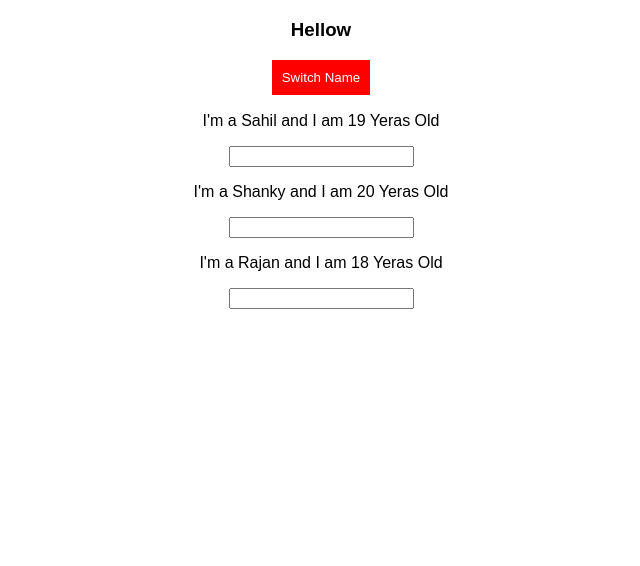
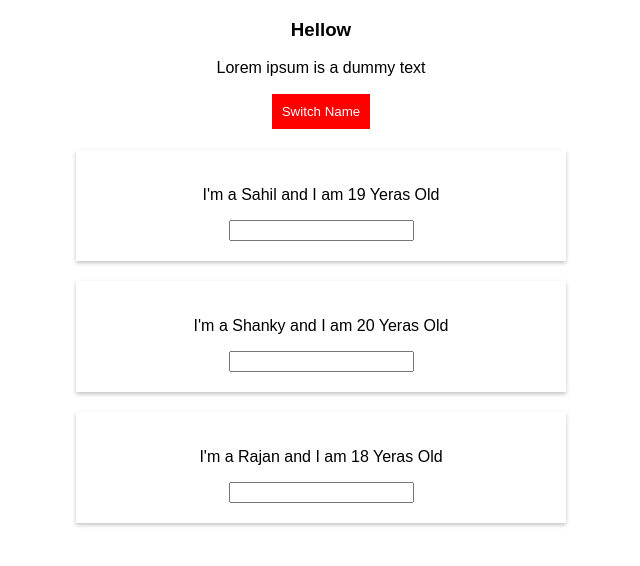
Before and after one commit to Sahil5963/React-Guide, a React app: page / in a window 1280 px wide. Shown: the top 566 px of the page, without its empty margins (319-959 px from the left). Built offline with nearby package versions, Linux system fonts and the light colour scheme.

Commit message:
Complete CSS Modules /Before Debugging

```diff
--- a/src/App.css
+++ b/src/App.css
@@ -9,6 +9,30 @@
 
 .bold{
     font-weight: 700;
+}
+
+
+.App button{
+    background-color:green;
+        font : Helvetica;
+        border:1px solid;
+        padding : 10px;
+        color:white;
+        cursor:pointer;
+}
+
+.App button:hover{
+    box-shadow: 0px 4px 12px rgba(0,0,0,0.3);
+    color: black;
+    background-color: white;
+}
+
+.App button.Red{
+    background-color: red;
+}
+.App button.Red:hover{
+    background-color: salmon;
+    color:black;
 }
 
 
--- a/src/App.js
+++ b/src/App.js
@@ -58,15 +58,7 @@ class App extends Component {
 
 
     render() {
-
-      const style = {
-        backgroundColor: 'green',
-        font : 'Helvetica',
-        border:'1px solid',
-        padding : '10px',
-        color:'white',
-        cursor:'pointer',
-      }
+      let btnClass='';
 
       let persons = null;
       if(this.state.showPersons){
@@ -85,7 +77,7 @@ class App extends Component {
 
         </div>  );
 
-    style.backgroundColor = 'red';
+ btnClass = classes.Red;
 
 
         }
@@ -105,8 +97,8 @@ class App extends Component {
       <div className={classes.App}>
 
       <h3>Hellow</h3>
-
-      <button style={style} onClick={this.togglePersonsHandler}>Switch Name</button>
+      <p className={assignClasses.join(' ')}>Lorem ipsum is a dummy text</p>
+      <button className={btnClass} onClick={this.togglePersonsHandler}>Switch Name</button>
 
        {persons}
 
--- a/src/Person/Person.css
+++ b/src/Person/Person.css
@@ -5,3 +5,11 @@
     box-shadow: 0 2px 4px rgba(0,0,0,0.24);
     text-align: center;
 }
+
+@media (min-width : 700px){
+    .Person{
+
+        width:450px;
+    }
+
+}
--- a/src/Person/Person.js
+++ b/src/Person/Person.js
@@ -1,11 +1,11 @@
 import React,{Component} from 'react';
-import './Person.css';
+import classes from './Person.css';
 const person = (props) =>{
 
 
 
     return (
-    <div className="Person">
+    <div className={classes.Person}>
 
     <p onClick={props.click}>I'm a {props.name} and I am {props.age} Yeras Old</p>
     <p>{props.children}</p>
```
